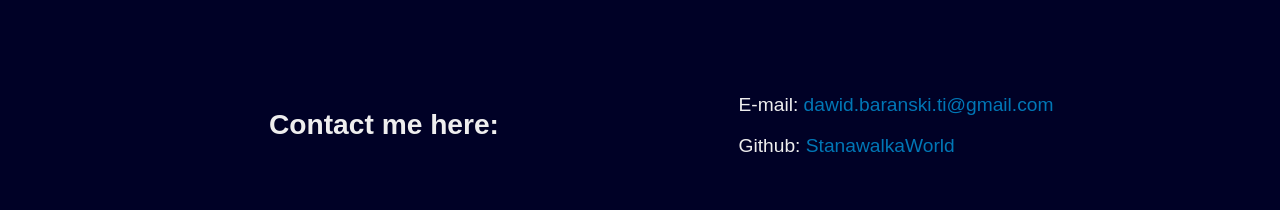
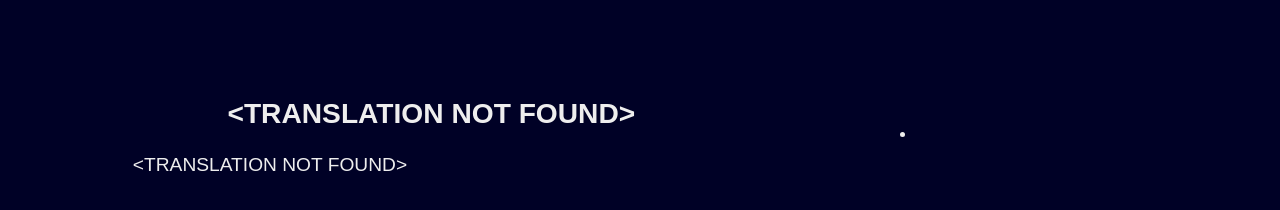
Before and after one commit to StanawalkaWorld/portfolio-website-old, a Vue app: page / in a window 1280 px wide. Shown: the part 642-852 px from the top of the page. Built offline with nearby package versions, Linux system fonts and the light colour scheme; a web font is replaced by a local one.

Commit message:
Created a basic Skills block component

```diff
--- a/src/App.vue
+++ b/src/App.vue
@@ -3,6 +3,7 @@ import NavBar from './components/StructureBlocks/NavBar.vue';
 import SiteFooter from './components/StructureBlocks/SiteFooter.vue';
 import LandingBlock from './components/StructureBlocks/LandingBlock.vue';
 import ContactBlock from './components/StructureBlocks/ContactBlock.vue';
+import SkillsBlock from './components/StructureBlocks/SkillsBlock.vue';
 
 </script>
 
@@ -10,6 +11,8 @@ import ContactBlock from './components/StructureBlocks/ContactBlock.vue';
     <NavBar />
     <div class="content">
         <LandingBlock />
+        <div class="separator"></div>
+        <SkillsBlock />
         <div class="separator"></div>
         <ContactBlock />
         <div class="separator"></div>
--- /dev/null
+++ b/src/components/StructureBlocks/SkillsBlock.vue
@@ -0,0 +1,34 @@
+<script lang="ts" setup>
+import TwoColumnContent from '../TwoColumnContent.vue';
+import TitledContent from '../UIElements/TitledContent.vue';
+
+import { useLanguageStore } from '../../store/lang';
+
+const lang = useLanguageStore();
+</script>
+
+<template>
+    <TwoColumnContent>
+        <template #first>
+            <TitledContent
+                :title="lang.translationFor('content', 'skills.header')"
+                header-align="right"
+                paragraph-align="justify"
+            >
+                <div id="skills"></div>
+                {{ lang.translationFor('content', 'skills.paragraph') }}
+            </TitledContent>
+        </template>
+        <template #second>
+            <div class="flex-center">
+                <ul>
+                    <li></li>
+                </ul>
+            </div>
+        </template>
+    </TwoColumnContent>
+</template>
+
+<style lang="scss" scoped>
+
+</style>
```
